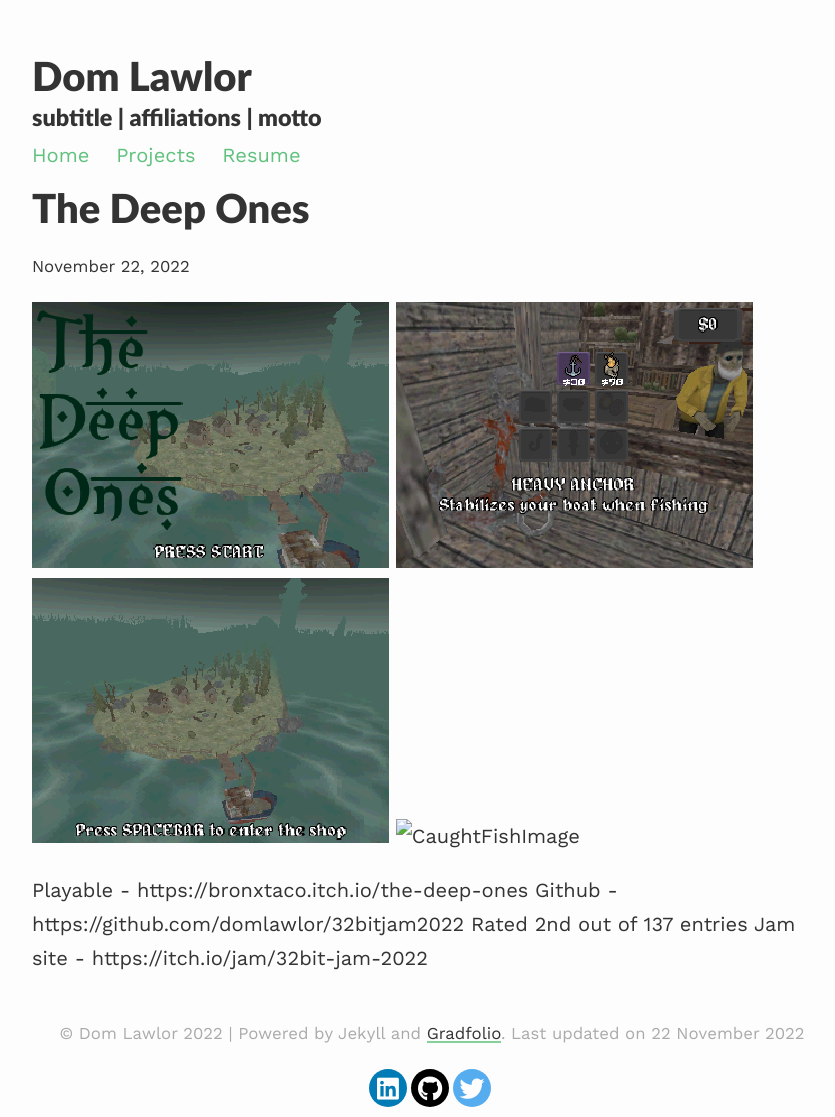
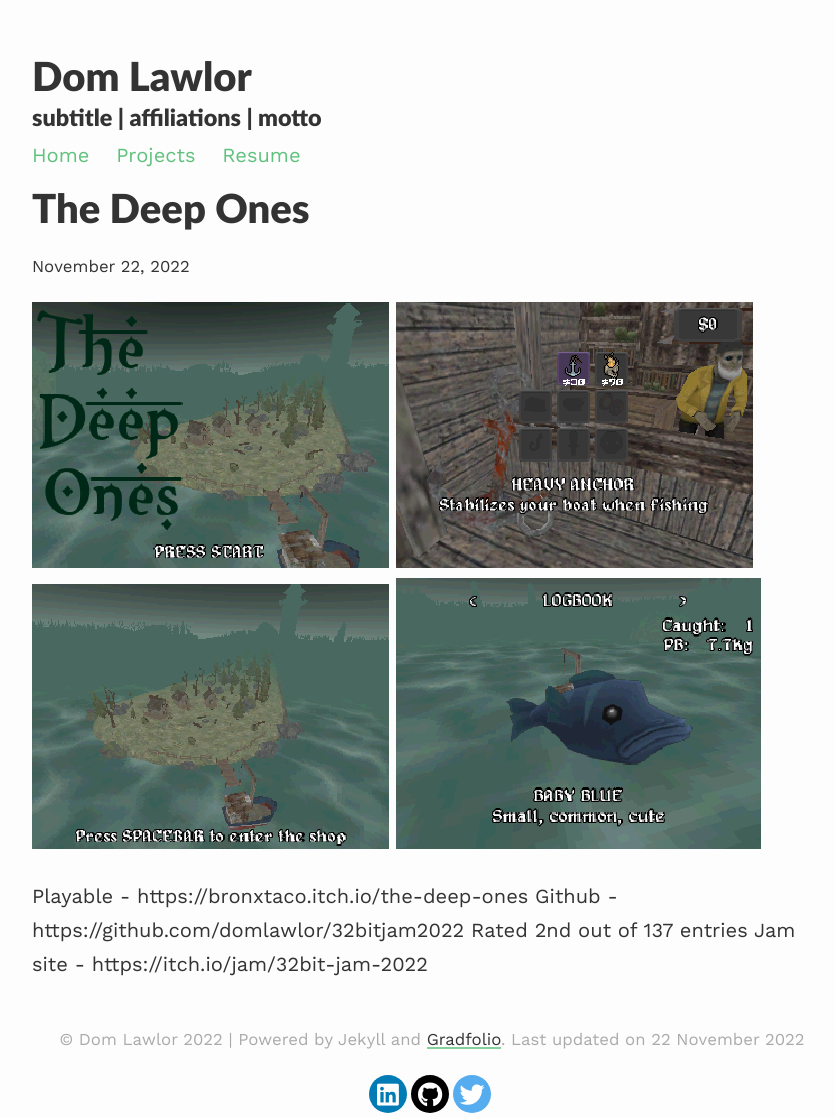
Before and after one commit to domlawlor/domlawlor.com, a Jekyll site: the page built from _projects/The Deep Ones.md, in a window 1280 px wide. Shown: the whole page, without its empty margins (208-1043 px from the left). Built offline with Jekyll 4.4.1, drawn with Linux system fonts in a browser that asks for light colours; nearby versions of some CDN libraries.

Commit message:
fix deepOnes incorrect image path

```diff
--- a/_projects/The Deep Ones.md
+++ b/_projects/The Deep Ones.md
@@ -7,7 +7,7 @@ description: made for 32Bit Jam 2022
 ![GameTitleScreenImage](/assets/images/theDeepOnes/title.png)
 ![ShopKeeperDialogueImage](/assets/images/theDeepOnes/shopUpgrades.png)
 ![ExploringImage](/assets/images/theDeepOnes/dock.png)
-![CaughtFishImage](/assets/theDeepOnes/fish.png)
+![CaughtFishImage](/assets/images/theDeepOnes/fish.png)
 
 Playable - https://bronxtaco.itch.io/the-deep-ones
 Github - https://github.com/domlawlor/32bitjam2022
```
